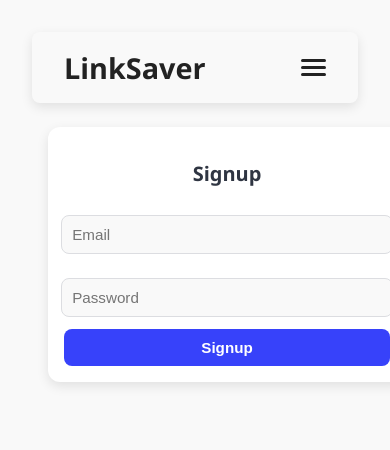
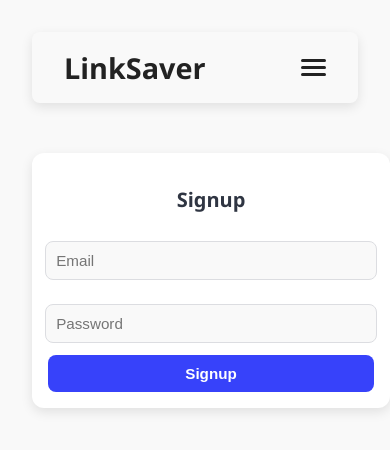
Before and after one commit to Taran1544/Link-Saver-FrontEnd, a React (Vite) app: page /signup in a window 390 px wide. Shown: the top 450 px of the page. Built offline with nearby package versions, Linux system fonts and the light colour scheme; no server answers; the HTML template or start-up script is replaced by a standard one.

Commit message:
Improve  ui

```diff
--- a/src/styles/Signup.css
+++ b/src/styles/Signup.css
@@ -80,9 +80,9 @@
 }
 
 
-@media (max-width: 480px) {
+@media (max-width: 768px) {
   .signup-container {
-    margin: 24px 16px;
+    margin: 50px auto;
     padding: 16px;
   }
 
```
